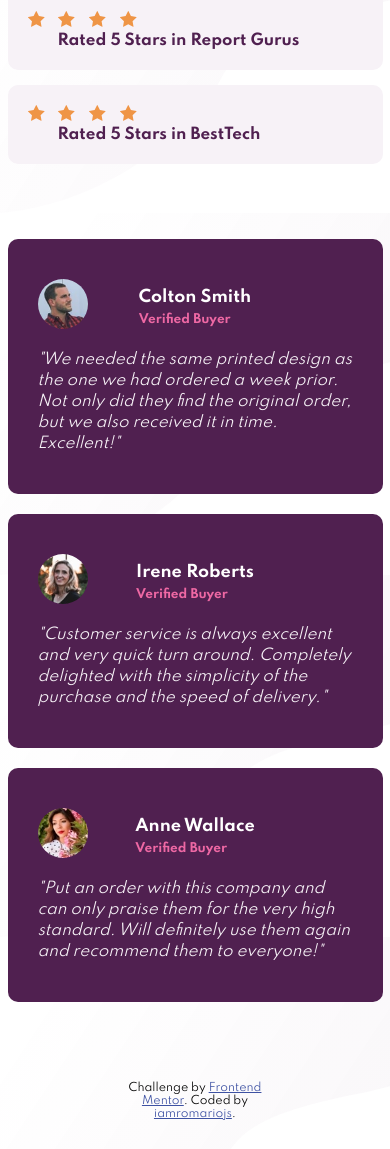
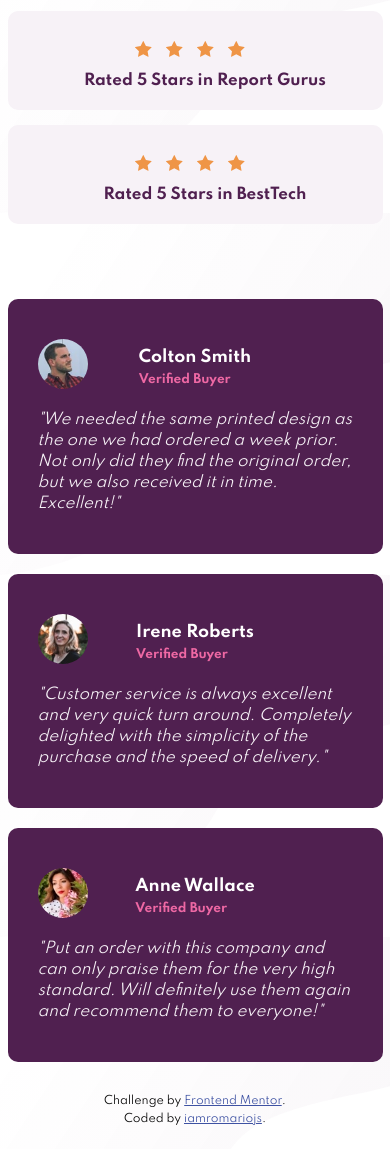
Before and after one commit to romariojdosantos/social-proof-section, a plain HTML site: page index.html in a window 390 px wide. Shown: the part 511-1660 px from the top of the page. Drawn offline with Linux system fonts and the light colour scheme.

Commit message:
responsive design ajusts

```diff
--- a/css/responsive.css
+++ b/css/responsive.css
@@ -1,12 +1,20 @@
 /*  estilos para tablet */
 
-@media (min-width: 750px) and (max-width: 990px) {
+@media (min-width: 769px) and (max-width: 990px) {
+  .container {
+    max-width: 700px;
+  }
+
+  .views ul {
+    padding: 8px;
+  }
+
 
 }
 
 /* estilos para celular */
 
-@media (max-width: 749px) {
+@media (max-width: 768px) {
   .container {
     max-width: 375px;
     margin: 120px auto 0 auto;
@@ -38,4 +46,20 @@
   .card-item {
     margin: 0;
   }
+
+  .views ul {
+    text-align: center;
+  }
+
+  .views ul li {
+    padding-top: 10px;
+  }
+
+  .attribution {
+    font-size: 11px;
+    line-height: 18px;
+    text-align: center;
+    margin: 70px auto 37px auto;
+    max-width: 190px;
+  }
 }
--- a/css/style.css
+++ b/css/style.css
@@ -171,8 +171,7 @@ body {
 }
 
 .attribution {
-  margin: 120px;
-  margin-bottom: 60px;
+  margin: 120px 0 60px 0;
   font-size: 11px;
   text-align: center;
 }
```
